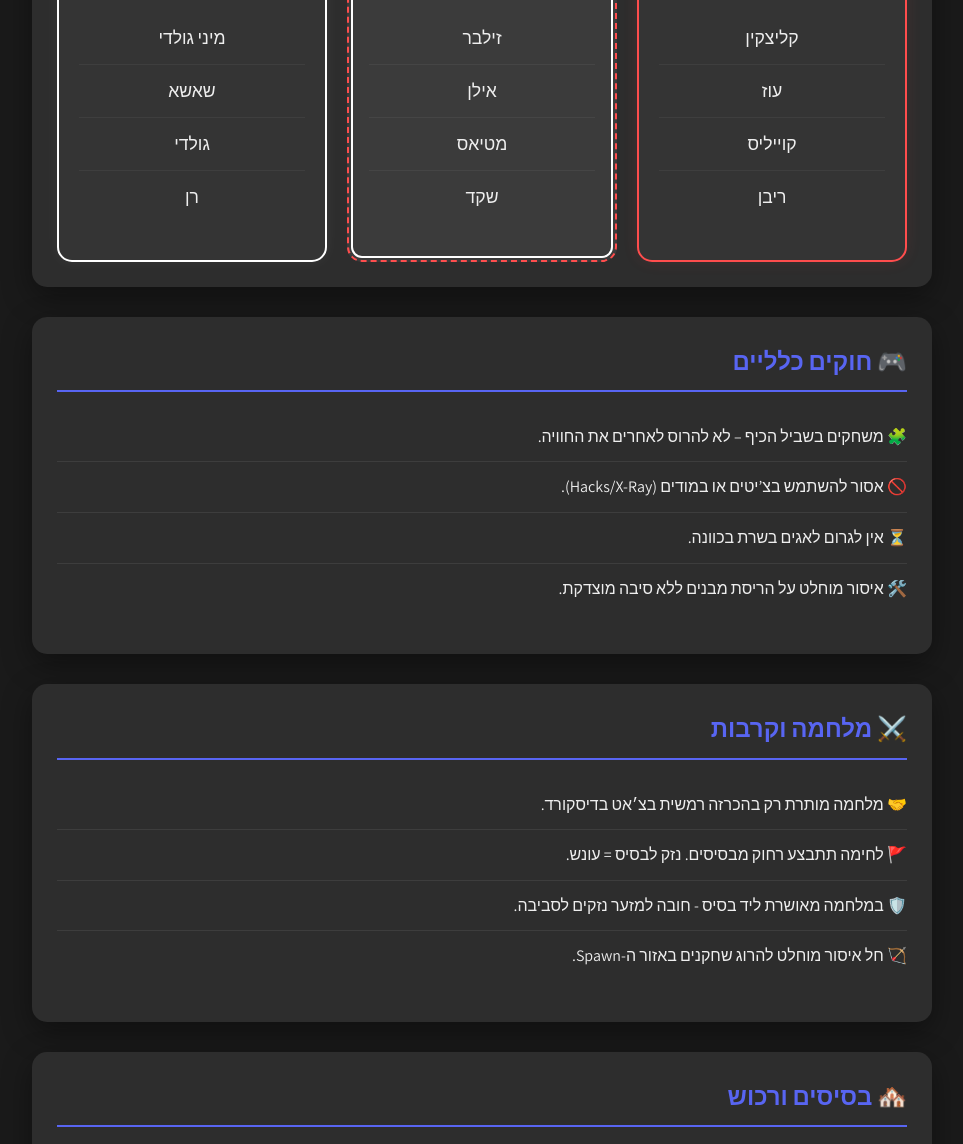
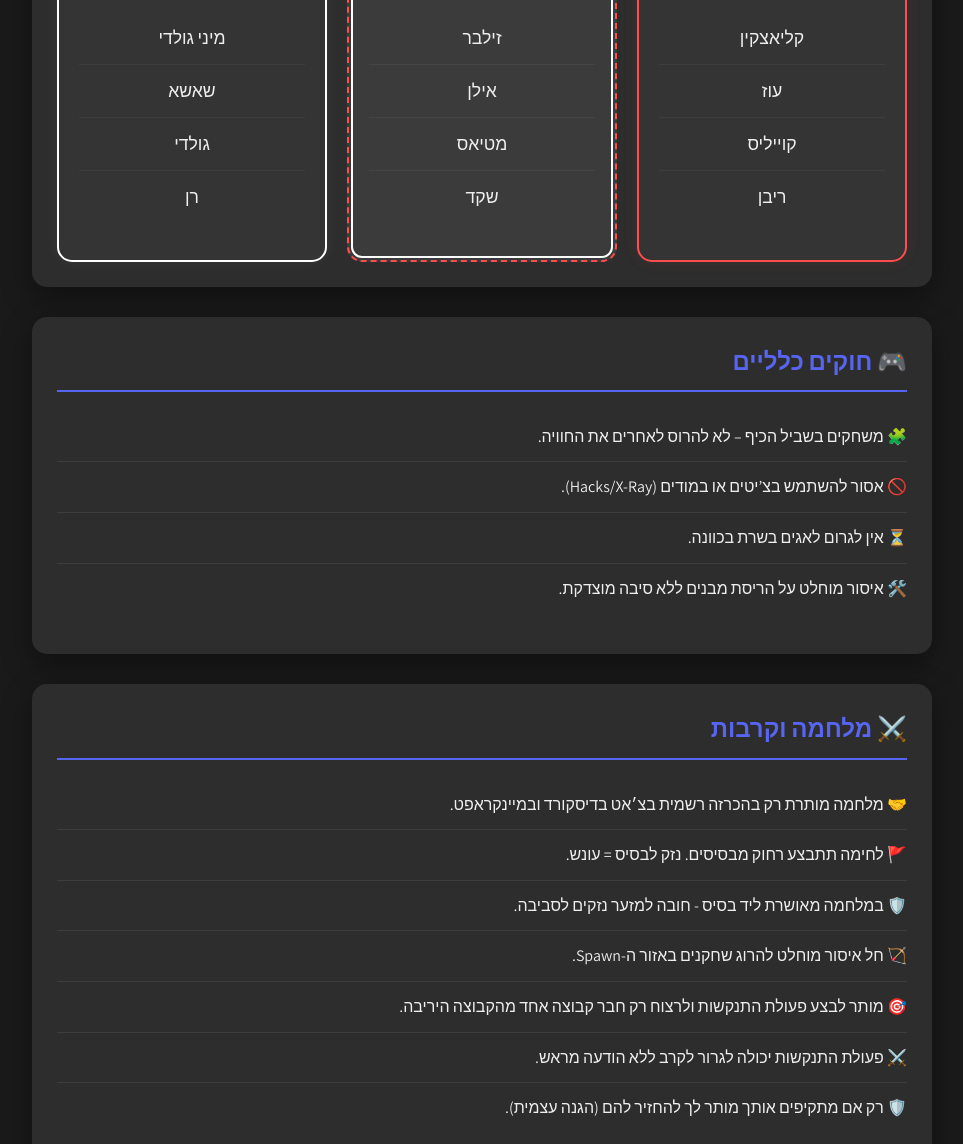
Before and after one commit to Amitmatyas/zilberserver, a plain HTML site: page index.html in a window 1280 px wide. Shown: the part 698-1842 px from the top of the page, without its empty margins (158-1121 px from the left). Drawn offline with Linux system fonts and the light colour scheme.

Commit message:
Correct team member name and update war rules

```diff
--- a/index.html
+++ b/index.html
@@ -283,7 +283,7 @@ ul li:last-child {
                 <div class="team-card team-1">
                     <span class="team-header" style="color: var(--team1-color)">🔴 קבוצה 1</span>
                     <ul class="member-list">
-                        <li>קליצקין</li>
+                        <li>קליאצקין</li>
                         <li>עוז</li>
                         <li>קוייליס</li>
                         <li>ריבן</li>
@@ -329,10 +329,13 @@ ul li:last-child {
         <section>
             <h2>⚔️ מלחמה וקרבות</h2>
             <ul>
-                <li>🤝 מלחמה מותרת רק בהכרזה רמשית בצ׳אט בדיסקורד.</li>
+                <li>🤝 מלחמה מותרת רק בהכרזה רשמית בצ׳אט בדיסקורד ובמיינקראפט.</li>
                 <li>🚩 לחימה תתבצע רחוק מבסיסים. נזק לבסיס = עונש.</li>
                 <li>🛡️ במלחמה מאושרת ליד בסיס - חובה למזער נזקים לסביבה.</li>
                 <li>🏹 חל איסור מוחלט להרוג שחקנים באזור ה-Spawn.</li>
+                <li>🎯 מותר לבצע פעולת התנקשות ולרצוח רק חבר קבוצה אחד מהקבוצה היריבה.</li>
+                <li>⚔️ פעולת התנקשות יכולה לגרור לקרב ללא הודעה מראש.</li>
+                <li>🛡️ רק אם מתקיפים אותך מותר לך להחזיר להם (הגנה עצמית).</li>
             </ul>
         </section>
 
```
